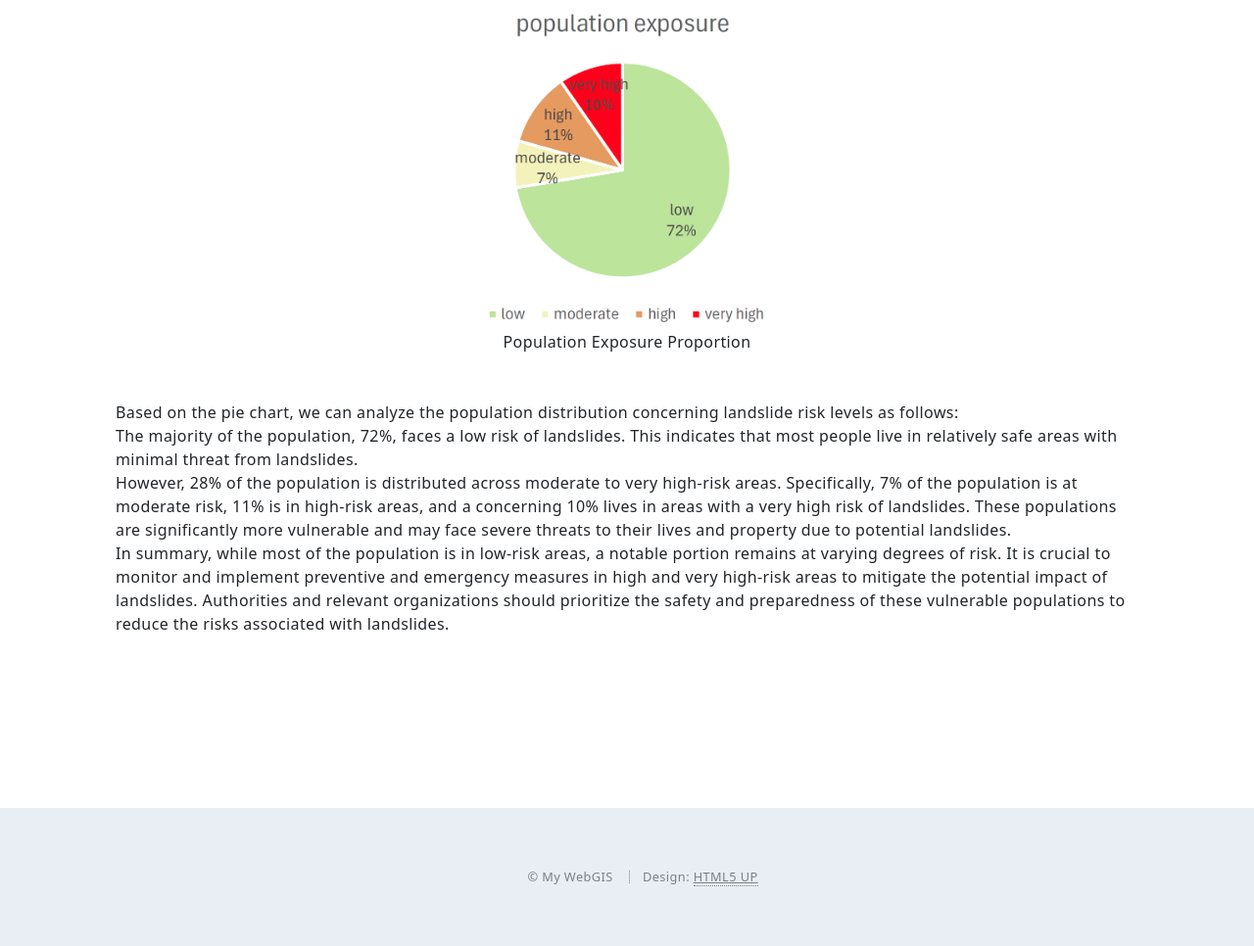
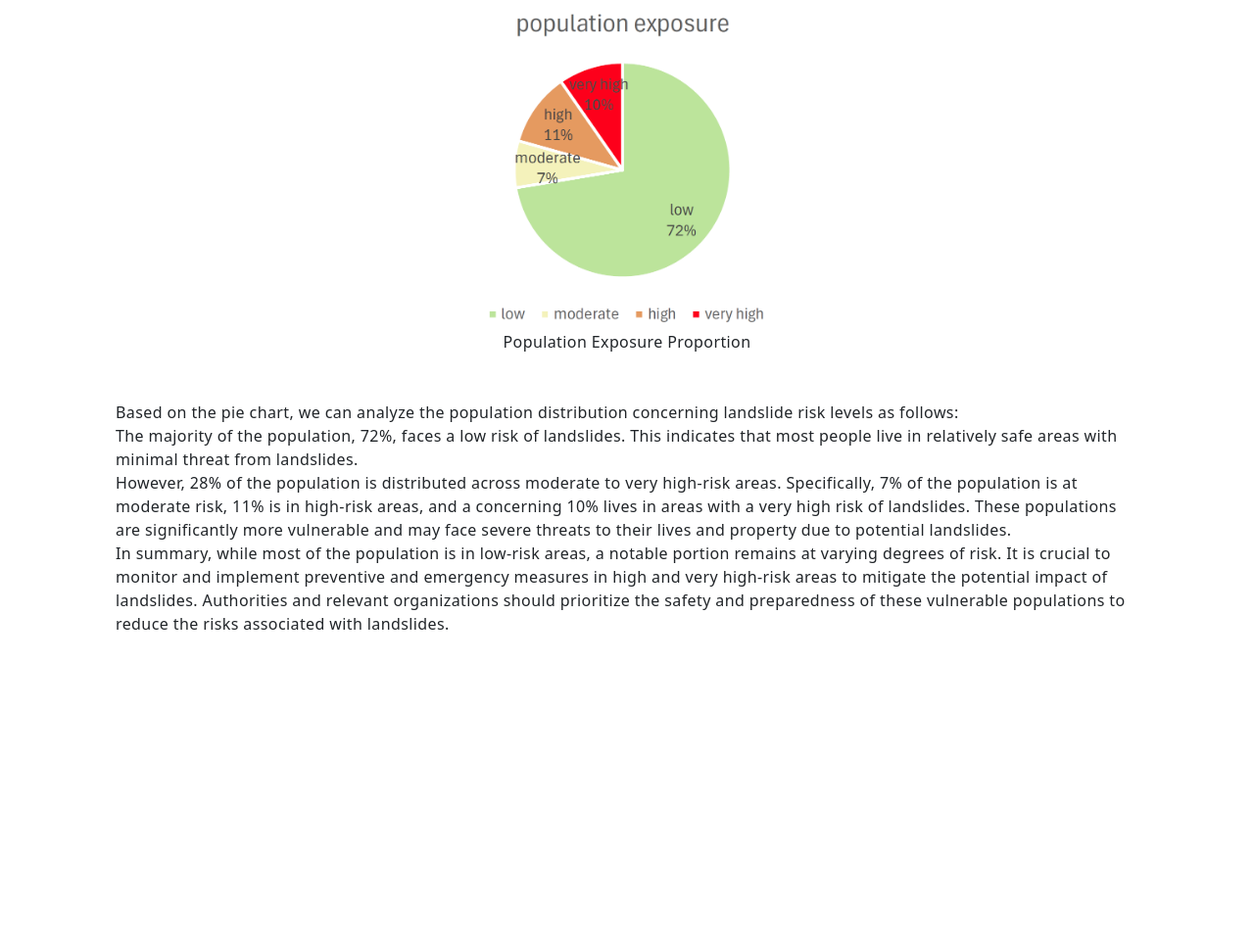
Before and after one commit to Hedgehog726/Landslide_group8, a website built with Vite: page pages/result.html in a window 1280 px wide. Shown: the part 1294-2260 px from the top of the page at 98% size. After the commit the page ends 2119 px from the top, so only its background shows below. Built offline with nearby package versions, Linux system fonts and the light colour scheme.

Commit message:
delete all footers

```diff
--- a/pages/result.html
+++ b/pages/result.html
@@ -124,14 +124,6 @@
           </div>
         </div>
       </article>
-
-      <!-- Footer -->
-      <footer id="footer">
-        <ul class="copyright">
-          <li>&copy; My WebGIS</li>
-          <li>Design: <a href="http://html5up.net">HTML5 UP</a></li>
-        </ul>
-      </footer>
     </div>
 
     <!-- Scripts -->
```
Also changed, not shown: pages/workflow.html (+0 -8 lines).
